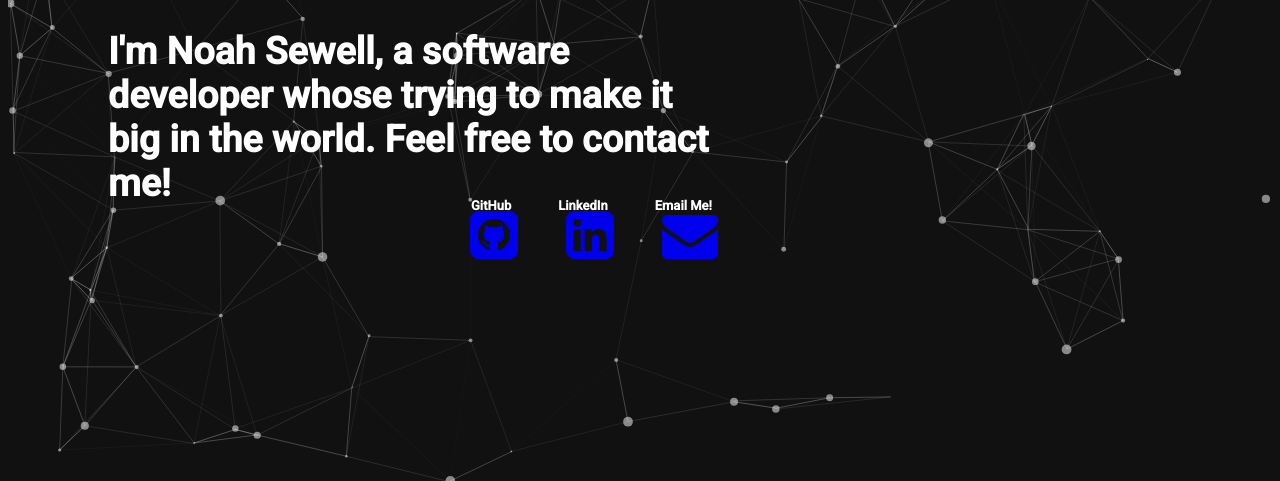
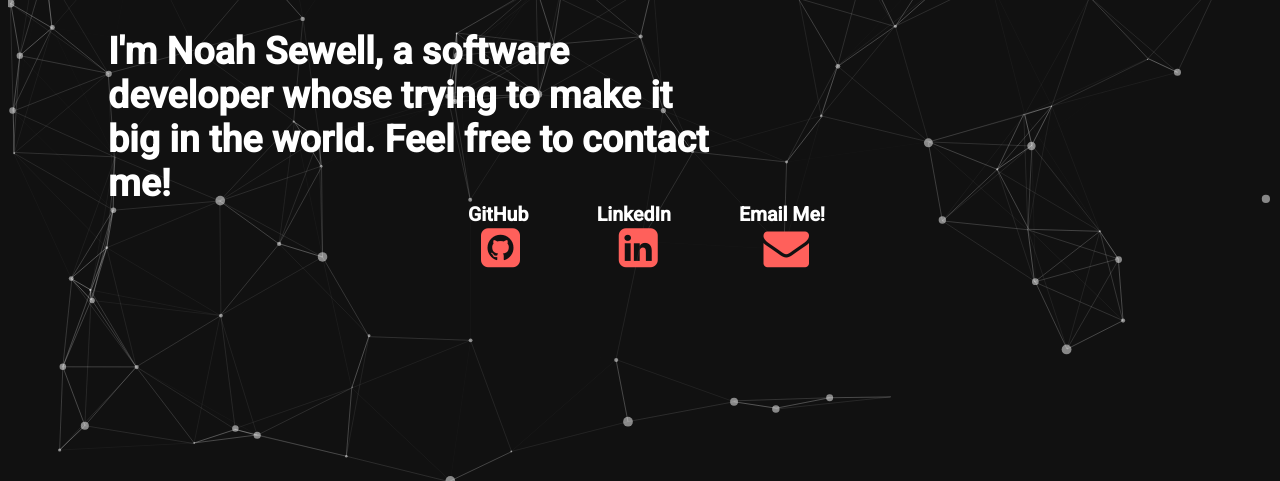
Before and after one commit to ItsQure/ItsQure.github.io, a plain HTML site: page index.html in a window 1280 px wide. Shown: the part 327-808 px from the top of the page. Drawn offline with Linux system fonts and the light colour scheme.

Commit message:
using a table now for link text and links

```diff
--- a/index.html
+++ b/index.html
@@ -17,18 +17,23 @@
 
         </div>
         <div class ="linkText">
-            <table >
-                <tr><td id="linkTexts"><h4>GitHub</h4>
+            <table cellpadding="0" cellspacing="0">
+                <tr style="font-size: 1.5em; height: 2.5em; display: block;">
+                    <td id="linkTexts"><h4>GitHub</h4>
                     <td id="linkTexts"><h4>LinkedIn</h4>
                     <td id="linkTexts"><h4>Email Me!</h4>
+                </tr>
+                <tr style="display: block;"><td id="imageIcon"><a href="https://github.com/ItsQure" target="_blank" class="fa fa-github-square" style="padding-left:13px"></a>
+                    <td id="imageIcon"><a href="https://www.linkedin.com/in/noah-sewell-3053a017a/" target="_blank" class="fa fa-linkedin-square"></a>
+                    <td id="imageIcon"><a href="mailto:sewellnoah@gmail.com" target="_top" class="fa fa-envelope" style="padding-left:7px"></a>
             </table>
         </div>
-        <div class="linkBox">
+      <!---  <div class="linkBox">
             <a href="https://github.com/ItsQure" target="_blank" class="fa fa-github-square"></a>
             <a href="https://www.linkedin.com/in/noah-sewell-3053a017a/" target="_blank" class="fa fa-linkedin-square"></a>
             <a href="mailto:sewellnoah@gmail.com" target="_top" class="fa fa-envelope"></a>
         </div>
-
+        -->
         <div class="directNext">
             <!-- this is wehre arrow icon and little text will go -->
 
--- a/styles.css
+++ b/styles.css
@@ -58,11 +58,18 @@ body{
 
 }
 #linkTexts{
-    padding-right: 44px;
+    padding-right: 3.5em;
 }
 
+#imageIcon{
+  padding-right: 7.6em;
+}
+#imageIcon a{
+  text-decoration: none;
+  color:#ff605b;
+}
 .fa {
-  padding: 22px;
+/*  padding: 22px; */
   font-size: 3.5em;
   text-align: center;
   text-decoration: none;
```
